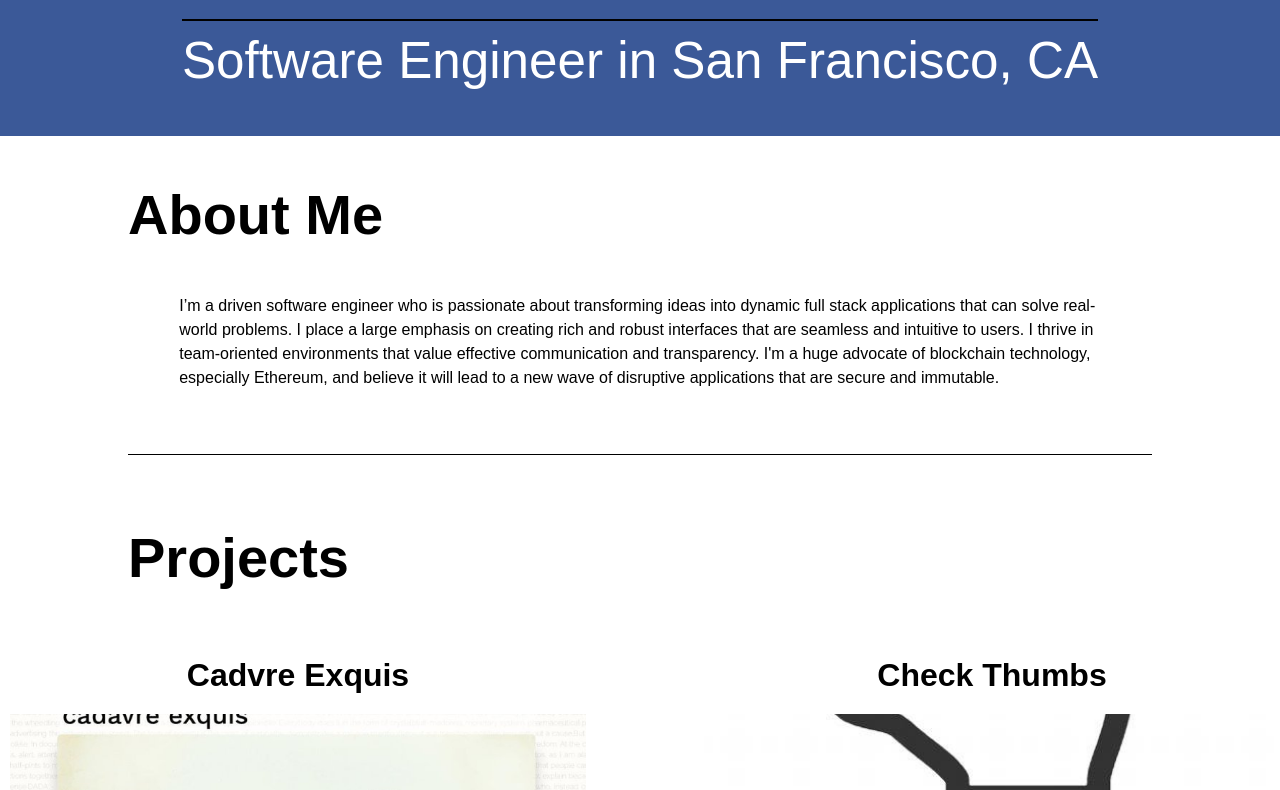
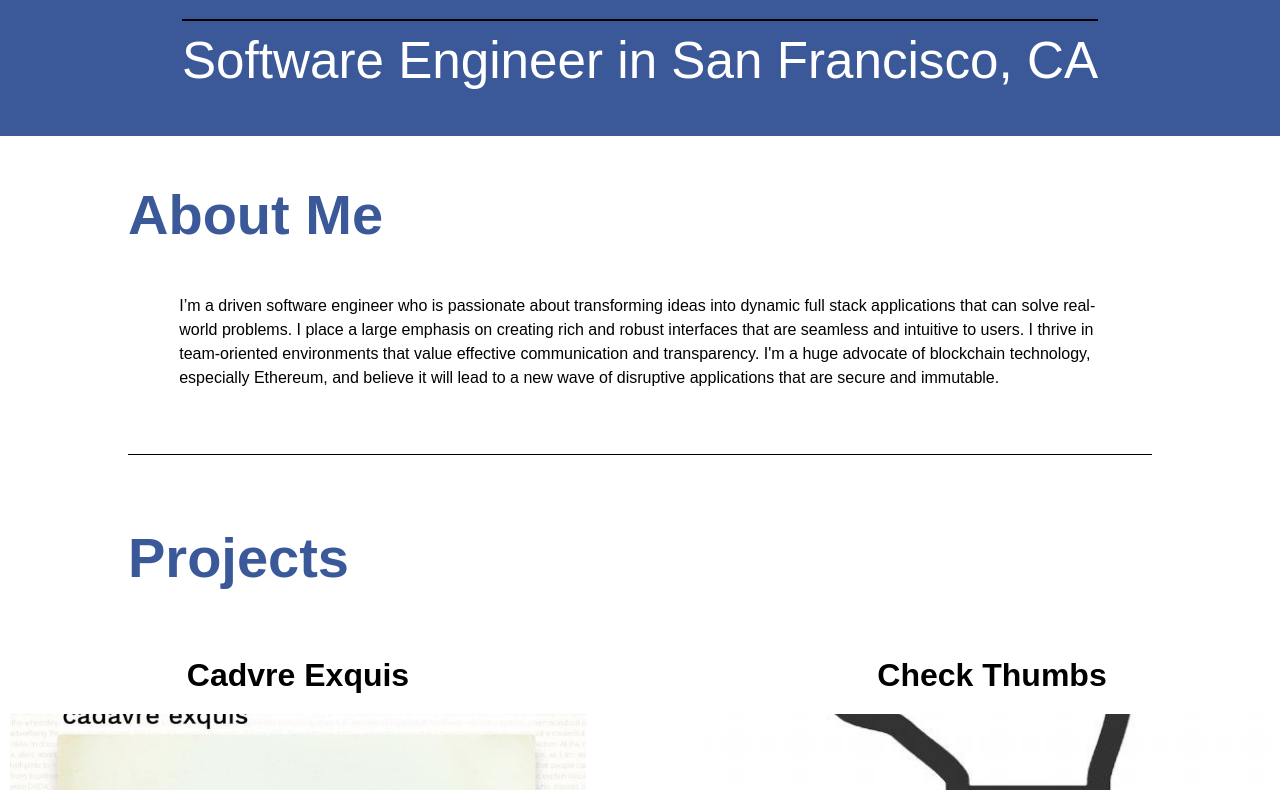
Before and after one commit to vla15/portfolio, a React (Create React App) app: page / in a window 1280 px wide. Shown: the part 424-1214 px from the top of the page. Built offline with nearby package versions, Linux system fonts and the light colour scheme.

Commit message:
styling updates to body and header

```diff
--- a/src/about/about.css
+++ b/src/about/about.css
@@ -29,4 +29,5 @@
 
 .about-header {
   font-size: 7vh;
+  color: #3B5998;
 }
--- a/src/body/body.css
+++ b/src/body/body.css
@@ -8,6 +8,7 @@
 .section-header {
   font-size: 7vh;
   width: 80%;
+  color: #3B5998;
 }
 
 .project-body {
```
